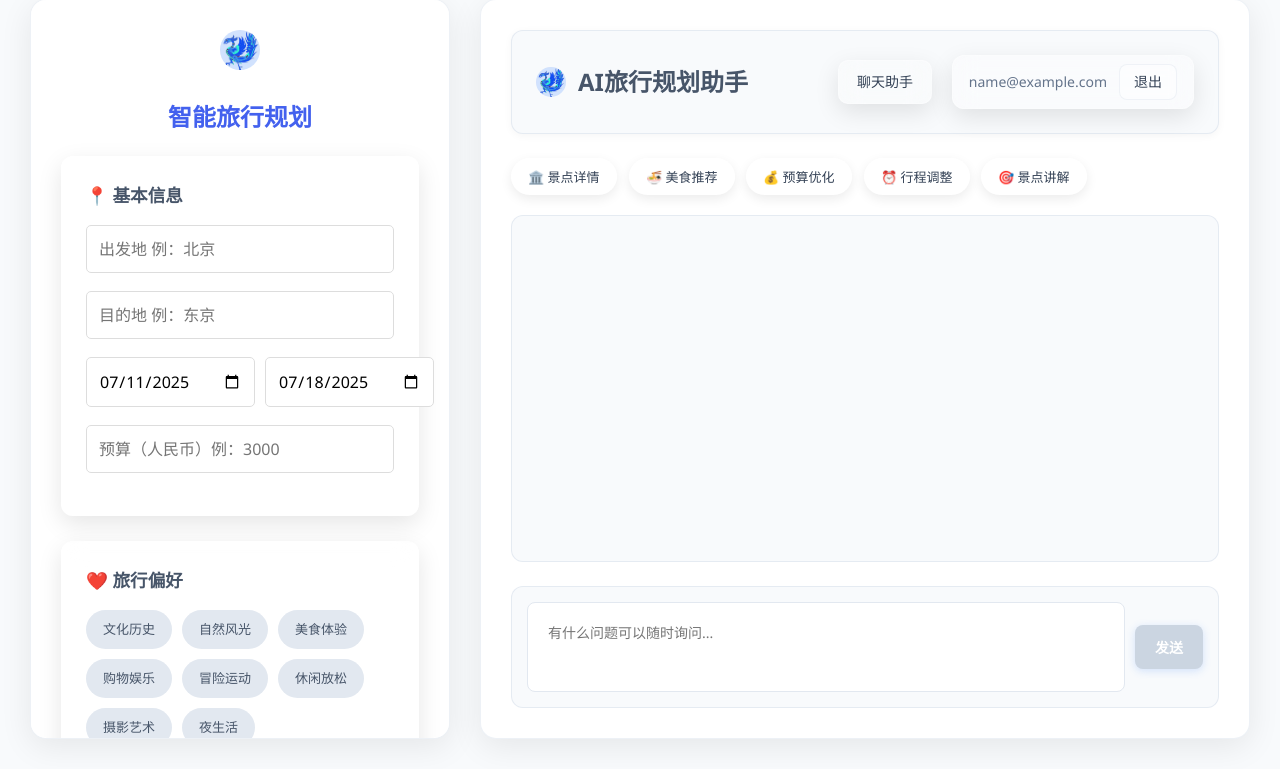
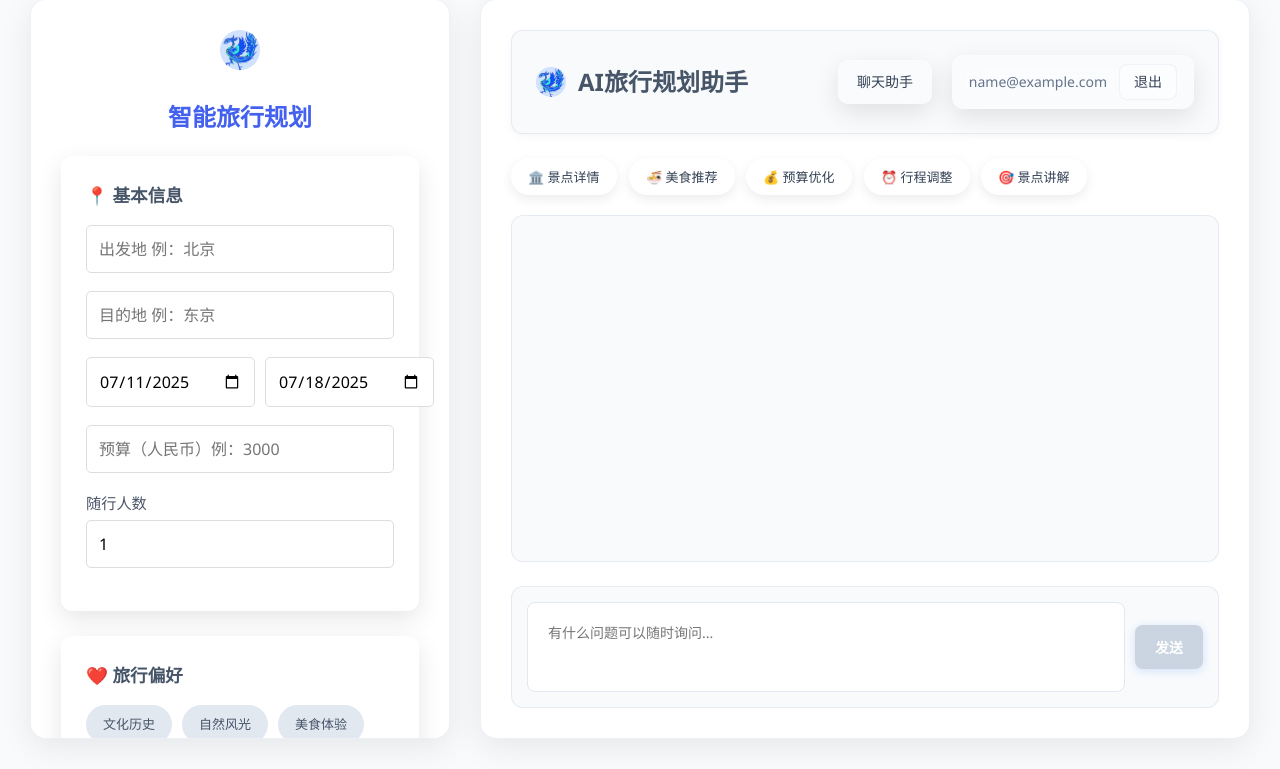
Before and after one commit to ruiyongzhang1/Qingluan-Guide-Intelligent-Agent, a Flask app: page /travel in a window 1280 px wide. Shown: the part 31-800 px from the top of the page. Run offline with Flask 3, Linux system fonts and the light colour scheme; the visitor is signed in with stand-in values (Sample User, id 1).

Commit message:
Update travel.html
增加随行人数

```diff
--- a/templates/travel.html
+++ b/templates/travel.html
@@ -34,6 +34,10 @@
                 </div>
                 <div class="form-group">
                     <input type="number" class="form-control" id="budget" placeholder="预算（人民币）例：3000" min="0" required>
+                </div>
+                <div class="form-group" style="flex: 1;">
+                    <label class="form-label">随行人数</label>
+                    <input type="number" class="form-control" id="traveler_count" placeholder="例：2" min="1" value="1" required>
                 </div>
             </div>
             <div class="form-section">
```
